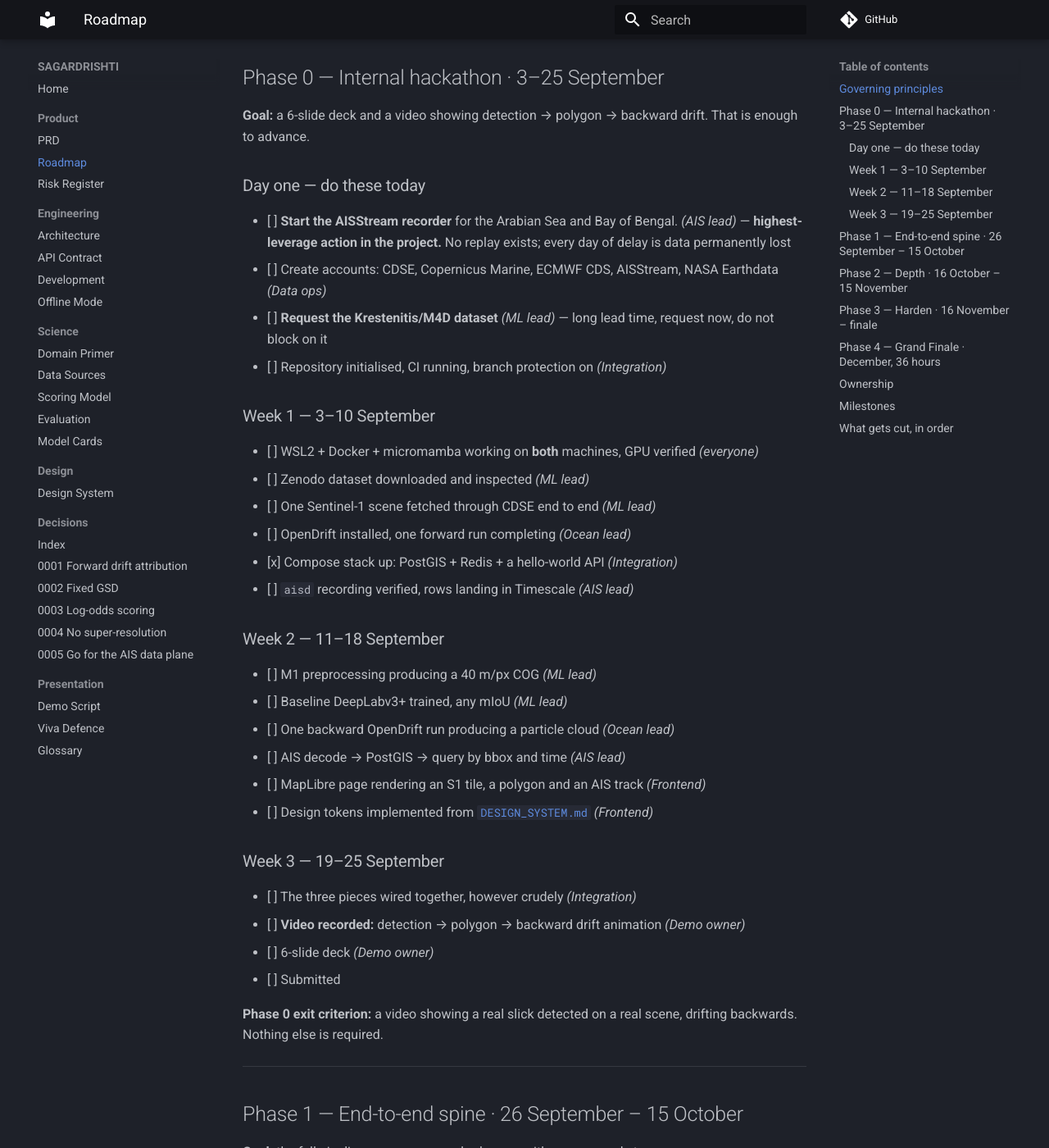
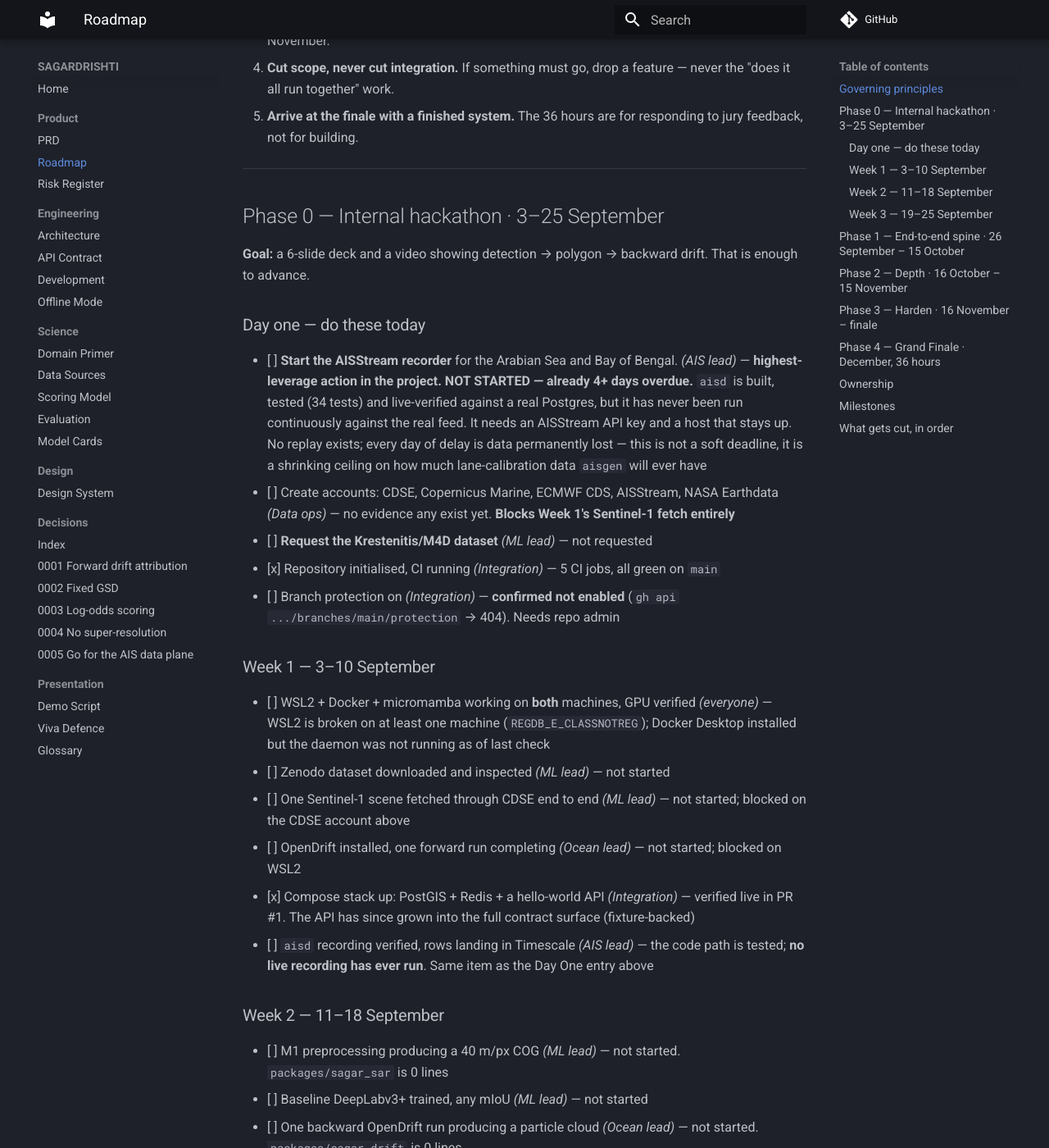
Before and after one commit to SarmaHighOnCode/sagardrishti, an MkDocs documentation site: the page built from docs/ROADMAP.md, in a window 1280 px wide and 1400 px high, scrolled down 692 px. Shown: the whole window at 82% size. Built offline with MkDocs 1.6.1 and Material for MkDocs 9.7.7, drawn with Linux system fonts in a browser that asks for light colours; comment, search, counter and statistics services are not loaded; some of the changed text lies outside the part shown.

Commit message:
docs(roadmap): correct checkboxes against verified repo state (#8)
Every checkbox in Phase 0/1 was audited against main rather than
updated from memory. Corrections:

- Compose stack and design tokens were the only two items genuinely
  done; both stay checked
- Branch protection: confirmed NOT enabled via the GitHub API
  (branches/main/protection returns 404), was previously unchecked but
  undocumented as to why
- AIS decode->PostGIS, the MapLibre S1-tile item, and "console showing
  live API data" were all silently more complete than a bare unchecked
  box suggested, and less complete than checking them would claim -
  each gets a partial note explaining exactly which half is done
- PostGIS schema: migration 001 is live-verified, 002 is parse-verified
  only and has never run against a real database - previously a single
  unchecked box hid this distinction
- Reachability gate / audit cascade: the UI and endpoint exist and
  display the 214->7 numbers, but they are the PRD's own worked
  example as a fixture, not a computed result

The milestones table gets a Status column. The 3 September AIS
recorder deadline has already passed with the recorder still not
running - the table previously listed it as a neutral future date,
which understates that this is the one already-late, unrecoverable
item on the whole roadmap. Every day since 3 Sept is AIS data that
cannot be backfilled.

Added a status callout at the top: infrastructure (CI, schema,
contracts, ~5,600 lines of tested scaffolding) is ahead of plan; all
seven pipeline modules (M1-M7) are at zero lines of code, and Phase
0's exit criterion - one video of a real detection drifting backward -
has zero progress with 18 days left in the phase.

```diff
--- a/docs/ROADMAP.md
+++ b/docs/ROADMAP.md
@@ -1,8 +1,10 @@
 # Roadmap
 
-**Today: 3 September 2026.** SIH 2026 launched 21 August. Internal hackathons run through September, national screening in October, **Grand Finale December 2026 (36 hours)**.
+SIH 2026 launched 21 August. Internal hackathons run through September, national screening in October, **Grand Finale December 2026 (36 hours)**.
 
 Roughly fourteen weeks. The plan below is deliberately front-loaded: a working vertical slice early beats a broad, unintegrated system late.
+
+> **Status as of 7 September 2026.** Checkboxes below are verified against `main`, not aspirational. The short version: infrastructure is well ahead of plan — CI, schema, contracts, ~5,600 lines of tested scaffolding — and the four pipeline subsystems the PS is actually judged on (M1–M7) are **at zero lines of code**. Phase 0's exit criterion is one video of a real detection drifting backward; nothing built so far produces one. See the checklist below for exactly what's outstanding, and [`HANDOVER.md`](HANDOVER.md) for the code-level next steps.
 
 ---
 
@@ -22,28 +24,29 @@ Roughly fourteen weeks. The plan below is deliberately front-loaded: a working v
 
 ### Day one — do these today
 
-- [ ] **Start the AISStream recorder** for the Arabian Sea and Bay of Bengal. *(AIS lead)* — **highest-leverage action in the project.** No replay exists; every day of delay is data permanently lost
-- [ ] Create accounts: CDSE, Copernicus Marine, ECMWF CDS, AISStream, NASA Earthdata *(Data ops)*
-- [ ] **Request the Krestenitis/M4D dataset** *(ML lead)* — long lead time, request now, do not block on it
-- [ ] Repository initialised, CI running, branch protection on *(Integration)*
+- [ ] **Start the AISStream recorder** for the Arabian Sea and Bay of Bengal. *(AIS lead)* — **highest-leverage action in the project. NOT STARTED — already 4+ days overdue.** `aisd` is built, tested (34 tests) and live-verified against a real Postgres, but it has never been run continuously against the real feed. It needs an AISStream API key and a host that stays up. No replay exists; every day of delay is data permanently lost — this is not a soft deadline, it is a shrinking ceiling on how much lane-calibration data `aisgen` will ever have
+- [ ] Create accounts: CDSE, Copernicus Marine, ECMWF CDS, AISStream, NASA Earthdata *(Data ops)* — no evidence any exist yet. **Blocks Week 1's Sentinel-1 fetch entirely**
+- [ ] **Request the Krestenitis/M4D dataset** *(ML lead)* — not requested
+- [x] Repository initialised, CI running *(Integration)* — 5 CI jobs, all green on `main`
+- [ ] Branch protection on *(Integration)* — **confirmed not enabled** (`gh api .../branches/main/protection` → 404). Needs repo admin
 
 ### Week 1 — 3–10 September
 
-- [ ] WSL2 + Docker + micromamba working on **both** machines, GPU verified *(everyone)*
-- [ ] Zenodo dataset downloaded and inspected *(ML lead)*
-- [ ] One Sentinel-1 scene fetched through CDSE end to end *(ML lead)*
-- [ ] OpenDrift installed, one forward run completing *(Ocean lead)*
-- [x] Compose stack up: PostGIS + Redis + a hello-world API *(Integration)*
-- [ ] `aisd` recording verified, rows landing in Timescale *(AIS lead)*
+- [ ] WSL2 + Docker + micromamba working on **both** machines, GPU verified *(everyone)* — WSL2 is broken on at least one machine (`REGDB_E_CLASSNOTREG`); Docker Desktop installed but the daemon was not running as of last check
+- [ ] Zenodo dataset downloaded and inspected *(ML lead)* — not started
+- [ ] One Sentinel-1 scene fetched through CDSE end to end *(ML lead)* — not started; blocked on the CDSE account above
+- [ ] OpenDrift installed, one forward run completing *(Ocean lead)* — not started; blocked on WSL2
+- [x] Compose stack up: PostGIS + Redis + a hello-world API *(Integration)* — verified live in PR #1. The API has since grown into the full contract surface (fixture-backed)
+- [ ] `aisd` recording verified, rows landing in Timescale *(AIS lead)* — the code path is tested; **no live recording has ever run**. Same item as the Day One entry above
 
 ### Week 2 — 11–18 September
 
-- [ ] M1 preprocessing producing a 40 m/px COG *(ML lead)*
-- [ ] Baseline DeepLabv3+ trained, any mIoU *(ML lead)*
-- [ ] One backward OpenDrift run producing a particle cloud *(Ocean lead)*
-- [ ] AIS decode → PostGIS → query by bbox and time *(AIS lead)*
-- [ ] MapLibre page rendering an S1 tile, a polygon and an AIS track *(Frontend)*
-- [ ] Design tokens implemented from [`DESIGN_SYSTEM.md`](DESIGN_SYSTEM.md) *(Frontend)*
+- [ ] M1 preprocessing producing a 40 m/px COG *(ML lead)* — not started. `packages/sagar_sar` is 0 lines
+- [ ] Baseline DeepLabv3+ trained, any mIoU *(ML lead)* — not started
+- [ ] One backward OpenDrift run producing a particle cloud *(Ocean lead)* — not started. `packages/sagar_drift` is 0 lines
+- [ ] AIS decode → PostGIS → query by bbox and time *(AIS lead)* — **partial.** `aisd` decodes and writes to `ais_positions` (tested, not yet run live). The API's `/ais/tracks` endpoint exists and is queried by the console, but currently serves fixture data, not a real PostGIS query
+- [ ] MapLibre page rendering an S1 tile, a polygon and an AIS track *(Frontend)* — **partial.** Polygon and AIS track render, wired to a live API call. **No S1 tile** — no raster tiler, no COG exists to serve
+- [x] Design tokens implemented from [`DESIGN_SYSTEM.md`](DESIGN_SYSTEM.md) *(Frontend)* — done
 
 ### Week 3 — 19–25 September
 
@@ -52,7 +55,7 @@ Roughly fourteen weeks. The plan below is deliberately front-loaded: a working v
 - [ ] 6-slide deck *(Demo owner)*
 - [ ] Submitted
 
-**Phase 0 exit criterion:** a video showing a real slick detected on a real scene, drifting backwards. Nothing else is required.
+**Phase 0 exit criterion:** a video showing a real slick detected on a real scene, drifting backwards. Nothing else is required. **Not yet met — no detection model and no drift engine exist.**
 
 ---
 
@@ -60,15 +63,15 @@ Roughly fourteen weeks. The plan below is deliberately front-loaded: a working v
 
 **Goal:** the full pipeline runs on one cached scene with zero manual steps.
 
-- [ ] M1 → M2 → M3 orchestrated through the worker *(ML lead, Integration)*
+- [ ] M1 → M2 → M3 orchestrated through the worker *(ML lead, Integration)* — neither M1–M3 nor `services/worker` have any code yet
 - [ ] **SegFormer-B2 trained and evaluated; model card written** *(ML lead)*
-- [ ] M5 backward and forward runs callable from the API *(Ocean lead)*
-- [ ] **`aisgen` producing valid AIS**, written through `aisd`'s shared `internal/store` path *(AIS lead)*
-- [ ] M6 per-vessel forward drift producing a ranked list — hand-set weights are fine *(AIS lead, Ocean lead)*
-- [ ] Reachability gate working; the 214 → 7 cascade real *(AIS lead)*
-- [ ] PostGIS schema stable and migrated *(Integration)*
-- [ ] Console showing detection, tracks and a suspect list from live API data *(Frontend)*
-- [ ] **Ablation 2 run early** — forward drift vs naive nearest ship *(AIS lead)*
+- [ ] M5 backward and forward runs callable from the API *(Ocean lead)* — `packages/sagar_drift` is 0 lines; the API's `hindcast`/`forecast` endpoints already exist and correctly return `501` for this reason
+- [ ] **`aisgen` producing valid AIS**, written through `aisd`'s shared `internal/store` path *(AIS lead)* — not started. Building this needs the `internal/` visibility fix noted in [ADR 0005](adr/0005-go-for-the-ais-data-plane.md) first
+- [ ] M6 per-vessel forward drift producing a ranked list — hand-set weights are fine *(AIS lead, Ocean lead)* — `packages/sagar_attrib` is 0 lines. The API's suspect-ranking endpoints exist and are fully tested, but serve fixture data, not a real scoring run
+- [ ] Reachability gate working; the 214 → 7 cascade real *(AIS lead)* — the audit-trail endpoint and UI exist and display this cascade, but the numbers are a hardcoded fixture matching the PRD's own worked example, not a computed result
+- [ ] PostGIS schema stable and migrated *(Integration)* — **partial.** Migration `001` (AIS tables) is live-verified. Migration `002` (scenes/detections/suspects/jobs) is written and parses cleanly against Postgres's real grammar but **has never been executed against a live database**
+- [ ] Console showing detection, tracks and a suspect list from live API data *(Frontend)* — **partial, same shape as the items above.** The console now genuinely fetches over HTTP rather than importing sample arrays (task B, PR #6), but the API it calls still serves fixture data, not real pipeline output. Left unchecked for the same reason the AIS-decode and MapLibre items above are: the frontend half is done, the data behind it is not
+- [ ] **Ablation 2 run early** — forward drift vs naive nearest ship *(AIS lead)* — cannot run without M5 and M6 existing
 
 > **⚠ 15 OCTOBER — FREEZE THE API CONTRACT.** After this date, changes require the integration lead's sign-off. This is the single most important date on the roadmap.
 
@@ -150,16 +153,16 @@ Each should be a few hours' work with a visible result. When a mentor suggests s
 
 ## Milestones
 
-| Date | Milestone | Hard? |
-|---|---|---|
-| **3 Sept** | AIS recorder running | **Yes — irrecoverable if missed** |
-| 25 Sept | Internal hackathon submission | Yes |
-| **15 Oct** | **API contract frozen** | **Yes** |
-| 15 Oct | End-to-end spine working | Yes |
-| 15 Nov | Feature complete; ablations done | Yes |
-| **~20 Nov** | **Offline test passed** | **Yes** |
-| Early Dec | 20 rehearsals complete | Yes |
-| Dec | Grand Finale | — |
+| Date | Milestone | Hard? | Status (7 Sept) |
+|---|---|---|---|
+| **3 Sept** | AIS recorder running | **Yes — irrecoverable if missed** | ⚠️ **Missed. 4+ days overdue and still not started** — the window did not close, but every day since 3 Sept is data that can never be recovered. Start it today regardless of how late |
+| 25 Sept | Internal hackathon submission | Yes | At risk — Phase 0 exit criterion (a real detection drifting) has zero progress with 18 days left |
+| **15 Oct** | **API contract frozen** | **Yes** | On track — contract is implemented and stable now, well ahead of schedule |
+| 15 Oct | End-to-end spine working | Yes | At risk — see Phase 1 checklist |
+| 15 Nov | Feature complete; ablations done | Yes | Too early to call |
+| **~20 Nov** | **Offline test passed** | **Yes** | Too early to call |
+| Early Dec | 20 rehearsals complete | Yes | Too early to call |
+| Dec | Grand Finale | — | — |
 
 ---
 
```
